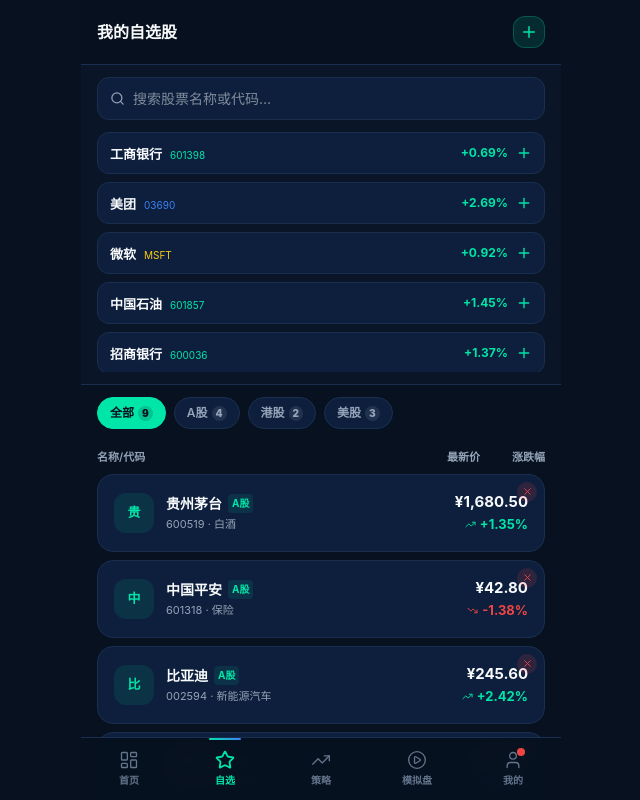
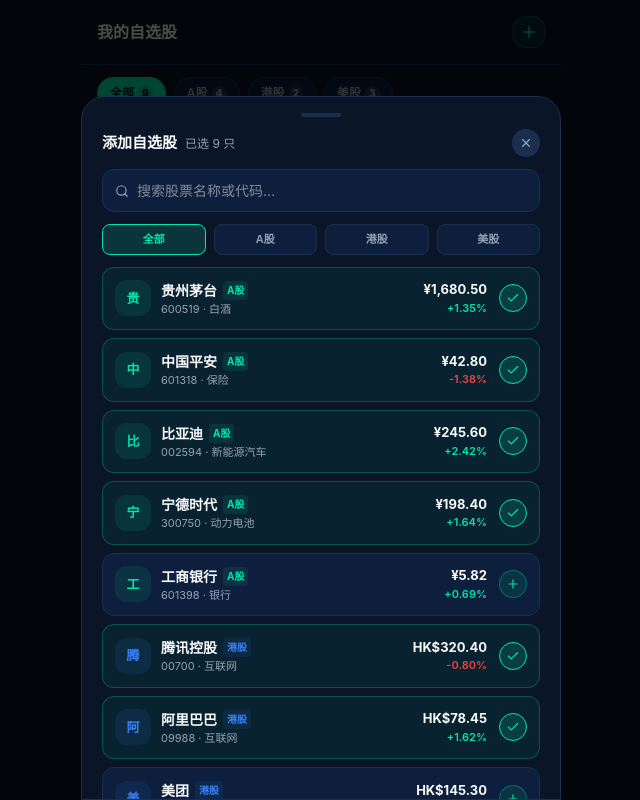
Before and after one commit to can15856994729-bot/quant-planet, a Next.js app: page /watchlist in a window 1280 px wide. Both pictures are taken after a click on the button 848 px from the left and 32 px from the top of the page. Shown: the top 800 px of the page, without its empty margins (319-959 px from the left). Built offline with nearby package versions, Linux system fonts and the light colour scheme; no server answers.

Commit message:
fix: watchlist add button - bottom sheet with full stock picker

```diff
--- a/app/watchlist/page.tsx
+++ b/app/watchlist/page.tsx
@@ -1,7 +1,7 @@
 "use client";
-import { useState } from "react";
+import { useState, useMemo } from "react";
 import Link from "next/link";
-import { Plus, Search, Star, TrendingUp, TrendingDown, X } from "lucide-react";
+import { Plus, Search, Star, TrendingUp, TrendingDown, X, Check } from "lucide-react";
 import { MOCK_STOCKS, DEFAULT_WATCHLIST } from "@/lib/mock-data";
 import PageHeader from "@/components/layout/PageHeader";
 import { formatPct, formatPrice, pnlColor, marketColor, formatMarket } from "@/lib/utils";
@@ -14,19 +14,41 @@
 
 export default function WatchlistPage() {
   const [watchlist, setWatchlist] = useState(DEFAULT_WATCHLIST);
-  const [search, setSearch] = useState("");
-  const [showAdd, setShowAdd] = useState(false);
   const [activeTab, setActiveTab] = useState<MarketTab>("全部");
+
+  // 添加面板
+  const [showAdd, setShowAdd]   = useState(false);
+  const [search, setSearch]     = useState("");
+  const [pickerTab, setPickerTab] = useState<MarketTab>("全部");
 
   const allWatched = MOCK_STOCKS.filter((s) => watchlist.includes(s.symbol));
   const stocks = activeTab === "全部"
     ? allWatched
     : allWatched.filter((s) => s.market === MARKET_MAP[activeTab]);
   const { quotes, realData } = useWatchlistQuotes(allWatched.map((s) => s.symbol));
-  const searchResults = MOCK_STOCKS.filter((s) =>
-    !watchlist.includes(s.symbol) &&
-    (s.name.includes(search) || s.symbol.toLowerCase().includes(search.toLowerCase()))
-  );
+
+  // 选股面板：所有股票（含已添加），按市场 tab 过滤 + 搜索
+  const pickerStocks = useMemo(() =>
+    MOCK_STOCKS.filter((s) => {
+      const matchTab = pickerTab === "全部" || s.market === MARKET_MAP[pickerTab];
+      const matchSearch = !search ||
+        s.name.includes(search) ||
+        s.symbol.toLowerCase().includes(search.toLowerCase());
+      return matchTab && matchSearch;
+    }),
+  [pickerTab, search]);
+
+  function toggleStock(symbol: string) {
+    setWatchlist((prev) =>
+      prev.includes(symbol) ? prev.filter((s) => s !== symbol) : [...prev, symbol]
+    );
+  }
+
+  function closeAdd() {
+    setShowAdd(false);
+    setSearch("");
+    setPickerTab("全部");
+  }
 
   return (
     <div style={{ background: "#07111F", minHeight: "100vh" }}>
@@ -34,47 +56,13 @@
         title="我的自选股"
         showBack={false}
         right={
-          <button onClick={() => setShowAdd(!showAdd)}
+          <button onClick={() => setShowAdd(true)}
             className="w-8 h-8 rounded-xl flex items-center justify-center"
             style={{ background: "rgba(0,229,168,0.12)", border: "1px solid rgba(0,229,168,0.25)" }}>
             <Plus size={18} color="#00E5A8" />
           </button>
         }
       />
-
-      {/* 搜索/添加面板 */}
-      {showAdd && (
-        <div className="px-4 py-3" style={{ borderBottom: "1px solid #1a2f50", background: "#0a1628" }}>
-          <div className="flex items-center gap-2 px-3 py-2.5 rounded-xl mb-3"
-            style={{ background: "#0d1f3c", border: "1px solid #1a2f50" }}>
-            <Search size={15} color="#94A3B8" />
-            <input
-              className="flex-1 bg-transparent text-[14px] outline-none"
-              style={{ color: "#F8FAFC" }}
-              placeholder="搜索股票名称或代码…"
-              value={search}
-              onChange={(e) => setSearch(e.target.value)}
-            />
-          </div>
-          <div className="space-y-2 max-h-60 overflow-y-auto">
-            {(search ? searchResults : MOCK_STOCKS.filter((s) => !watchlist.includes(s.symbol))).slice(0, 6).map((s) => (
-              <div key={s.symbol}
-                className="flex items-center justify-between px-3 py-2 rounded-xl cursor-pointer active:opacity-70"
-                style={{ background: "#0d1f3c", border: "1px solid #1a2f50" }}
-                onClick={() => { setWatchlist([...watchlist, s.symbol]); setShowAdd(false); setSearch(""); }}>
-                <div>
-                  <span className="font-bold text-[13px]" style={{ color: "#F8FAFC" }}>{s.name}</span>
-                  <span className="ml-2 text-[10px]" style={{ color: marketColor(s.market) }}>{s.symbol}</span>
-                </div>
-                <div className="flex items-center gap-2">
-                  <span className="text-[12px] font-bold" style={{ color: pnlColor(s.changePct) }}>{formatPct(s.changePct)}</span>
-                  <Plus size={16} color="#00E5A8" />
-                </div>
-              </div>
-            ))}
-          </div>
-        </div>
-      )}
 
       {/* 市场分类标签 */}
       <div className="flex gap-2 px-4 py-3 overflow-x-auto">
@@ -113,7 +101,7 @@
       </div>
 
       {/* 股票列表 */}
-      <div className="px-4 space-y-2 pb-4">
+      <div className="px-4 space-y-2 pb-28">
         {stocks.map((s) => (
           <div key={s.symbol} className="relative">
             <Link href={`/stock/${s.symbol}`}>
@@ -135,7 +123,7 @@
                     <p className="text-[11px] mt-0.5" style={{ color: "#94A3B8" }}>{s.symbol} · {s.industry}</p>
                   </div>
                 </div>
-                <div className="text-right">
+                <div className="text-right pr-6">
                   <div className="flex items-center justify-end gap-1 mb-0.5">
                     {realData && quotes[s.symbol] && (
                       <span className="text-[9px] px-1 py-0.5 rounded font-bold"
@@ -149,7 +137,8 @@
                     {(quotes[s.symbol]?.changePct ?? s.changePct) > 0
                       ? <TrendingUp size={11} color="#00E5A8" />
                       : <TrendingDown size={11} color="#EF4444" />}
-                    <span className="font-bold text-[13px] num" style={{ color: pnlColor(quotes[s.symbol]?.changePct ?? s.changePct) }}>
+                    <span className="font-bold text-[13px] num"
+                      style={{ color: pnlColor(quotes[s.symbol]?.changePct ?? s.changePct) }}>
                       {formatPct(quotes[s.symbol]?.changePct ?? s.changePct)}
                     </span>
                   </div>
@@ -173,11 +162,135 @@
               {activeTab === "全部" ? "暂无自选股" : `暂无${activeTab}自选股`}
             </p>
             <p className="text-[12px] mt-1" style={{ color: "#94A3B8" }}>
-              {activeTab === "全部" ? "点击右上角 + 添加" : "点击右上角 + 添加对应市场股票"}
+              点击右上角 + 添加股票
             </p>
           </div>
         )}
       </div>
+
+      {/* ── 添加自选股面板（底部弹出） ── */}
+      {showAdd && (
+        <div className="fixed inset-0 z-[100] flex items-end"
+          style={{ background: "rgba(0,0,0,0.7)" }}
+          onClick={(e) => { if (e.target === e.currentTarget) closeAdd(); }}>
+          <div className="w-full max-w-[480px] mx-auto rounded-t-3xl flex flex-col"
+            style={{ background: "#0a1628", border: "1px solid #1a2f50", maxHeight: "88vh" }}>
+
+            {/* 头部 */}
+            <div className="flex-shrink-0 px-5 pt-4 pb-3">
+              <div className="w-10 h-1 rounded-full mx-auto mb-3" style={{ background: "#1a2f50" }} />
+              <div className="flex items-center justify-between mb-3">
+                <p className="font-black text-[15px]" style={{ color: "#F8FAFC" }}>
+                  添加自选股
+                  <span className="ml-2 text-[12px] font-normal" style={{ color: "#94A3B8" }}>
+                    已选 {watchlist.length} 只
+                  </span>
+                </p>
+                <button onClick={closeAdd}
+                  className="w-7 h-7 rounded-full flex items-center justify-center"
+                  style={{ background: "#1a2f50" }}>
+                  <X size={14} color="#94A3B8" />
+                </button>
+              </div>
+
+              {/* 搜索框 */}
+              <div className="flex items-center gap-2 px-3 py-2.5 rounded-xl mb-3"
+                style={{ background: "#0d1f3c", border: "1px solid #1a2f50" }}>
+                <Search size={14} color="#94A3B8" />
+                <input
+                  autoFocus
+                  className="flex-1 bg-transparent text-[14px] outline-none"
+                  style={{ color: "#F8FAFC" }}
+                  placeholder="搜索股票名称或代码…"
+                  value={search}
+                  onChange={(e) => setSearch(e.target.value)}
+                />
+                {search && (
+                  <button onClick={() => setSearch("")}>
+                    <X size={13} color="#64748B" />
+                  </button>
+                )}
+              </div>
+
+              {/* 市场筛选 */}
+              <div className="flex gap-2">
+                {(["全部", "A股", "港股", "美股"] as const).map((tab) => (
+                  <button key={tab} onClick={() => setPickerTab(tab)}
+                    className="flex-1 py-1.5 rounded-lg text-[11px] font-semibold"
+                    style={{
+                      background: pickerTab === tab ? "rgba(0,229,168,0.15)" : "#0d1f3c",
+                      color:      pickerTab === tab ? "#00E5A8" : "#94A3B8",
+                      border:     `1px solid ${pickerTab === tab ? "#00E5A8" : "#1a2f50"}`,
+                    }}>
+                    {tab}
+                  </button>
+                ))}
+              </div>
+            </div>
+
+            {/* 股票列表（可滚动） */}
+            <div className="flex-1 overflow-y-auto px-5 pb-8 space-y-2">
+              {pickerStocks.length === 0 ? (
+                <div className="text-center py-10">
+                  <p className="text-[13px]" style={{ color: "#64748B" }}>未找到相关股票</p>
+                </div>
+              ) : (
+                pickerStocks.map((s) => {
+                  const added = watchlist.includes(s.symbol);
+                  return (
+                    <button key={s.symbol}
+                      className="w-full flex items-center justify-between p-3 rounded-xl active:opacity-70"
+                      style={{
+                        background: added ? "rgba(0,229,168,0.06)" : "#0d1f3c",
+                        border: `1px solid ${added ? "rgba(0,229,168,0.25)" : "#1a2f50"}`,
+                      }}
+                      onClick={() => toggleStock(s.symbol)}>
+                      {/* 左：头像 + 名称 */}
+                      <div className="flex items-center gap-2.5 text-left">
+                        <div className="w-9 h-9 rounded-xl flex items-center justify-center font-black text-[13px] flex-shrink-0"
+                          style={{ background: `${marketColor(s.market)}18`, color: marketColor(s.market) }}>
+                          {s.name.charAt(0)}
+                        </div>
+                        <div>
+                          <div className="flex items-center gap-1.5">
+                            <span className="font-bold text-[14px]" style={{ color: "#F8FAFC" }}>{s.name}</span>
+                            <span className="text-[10px] px-1 py-0.5 rounded font-bold"
+                              style={{ background: `${marketColor(s.market)}18`, color: marketColor(s.market) }}>
+                              {formatMarket(s.market)}
+                            </span>
+                          </div>
+                          <p className="text-[11px]" style={{ color: "#94A3B8" }}>{s.symbol} · {s.industry}</p>
+                        </div>
+                      </div>
+                      {/* 右：价格 + 添加/已添加 */}
+                      <div className="flex items-center gap-3 flex-shrink-0">
+                        <div className="text-right">
+                          <p className="font-bold text-[13px] num" style={{ color: "#F8FAFC" }}>
+                            {formatPrice(s.price, s.currency)}
+                          </p>
+                          <p className="text-[11px] num font-semibold" style={{ color: pnlColor(s.changePct) }}>
+                            {formatPct(s.changePct)}
+                          </p>
+                        </div>
+                        <div className="w-7 h-7 rounded-full flex items-center justify-center flex-shrink-0"
+                          style={{
+                            background: added ? "rgba(0,229,168,0.15)" : "rgba(0,229,168,0.1)",
+                            border: `1px solid ${added ? "#00E5A8" : "rgba(0,229,168,0.3)"}`,
+                          }}>
+                          {added
+                            ? <Check size={14} color="#00E5A8" />
+                            : <Plus size={14} color="#00E5A8" />
+                          }
+                        </div>
+                      </div>
+                    </button>
+                  );
+                })
+              )}
+            </div>
+          </div>
+        </div>
+      )}
     </div>
   );
 }
```
